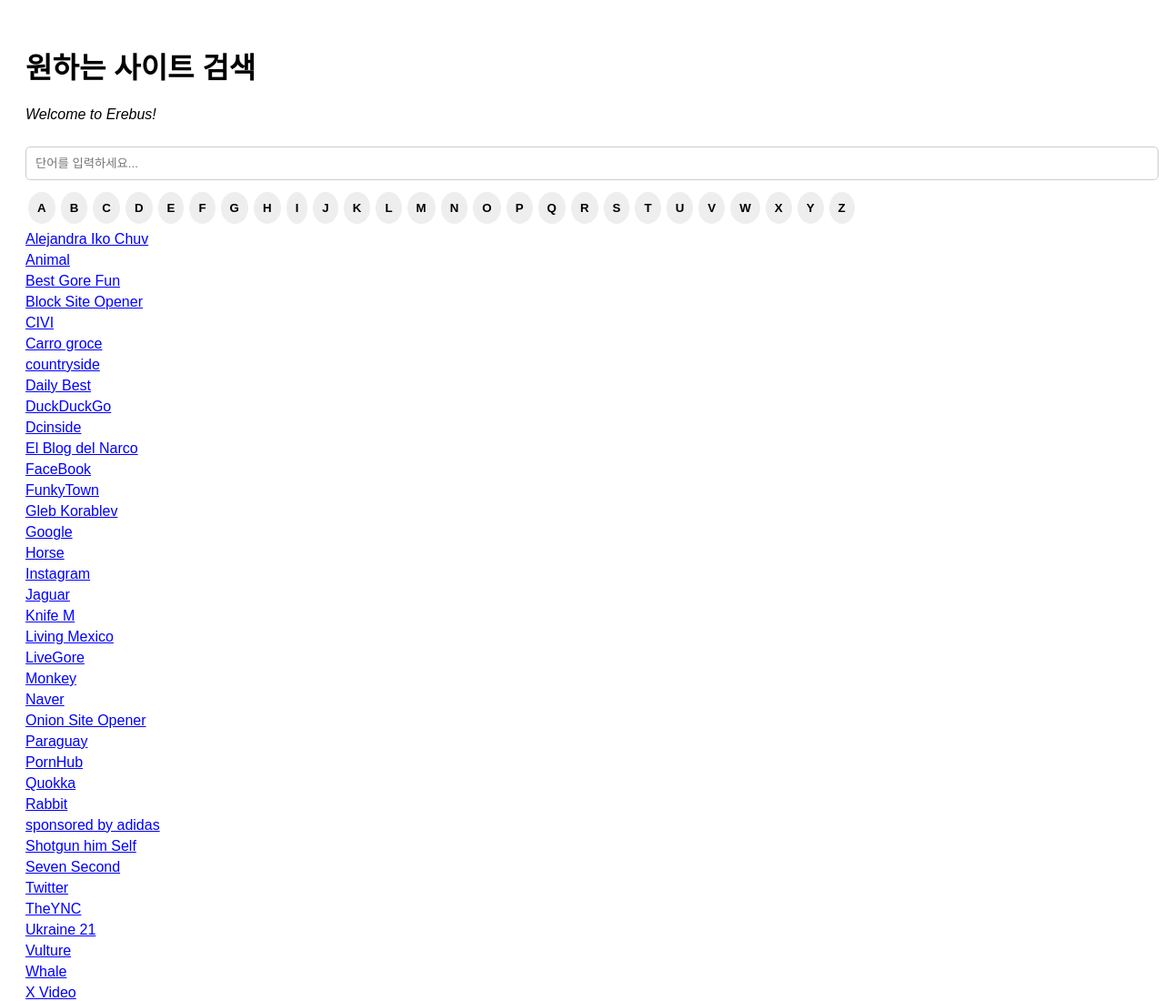
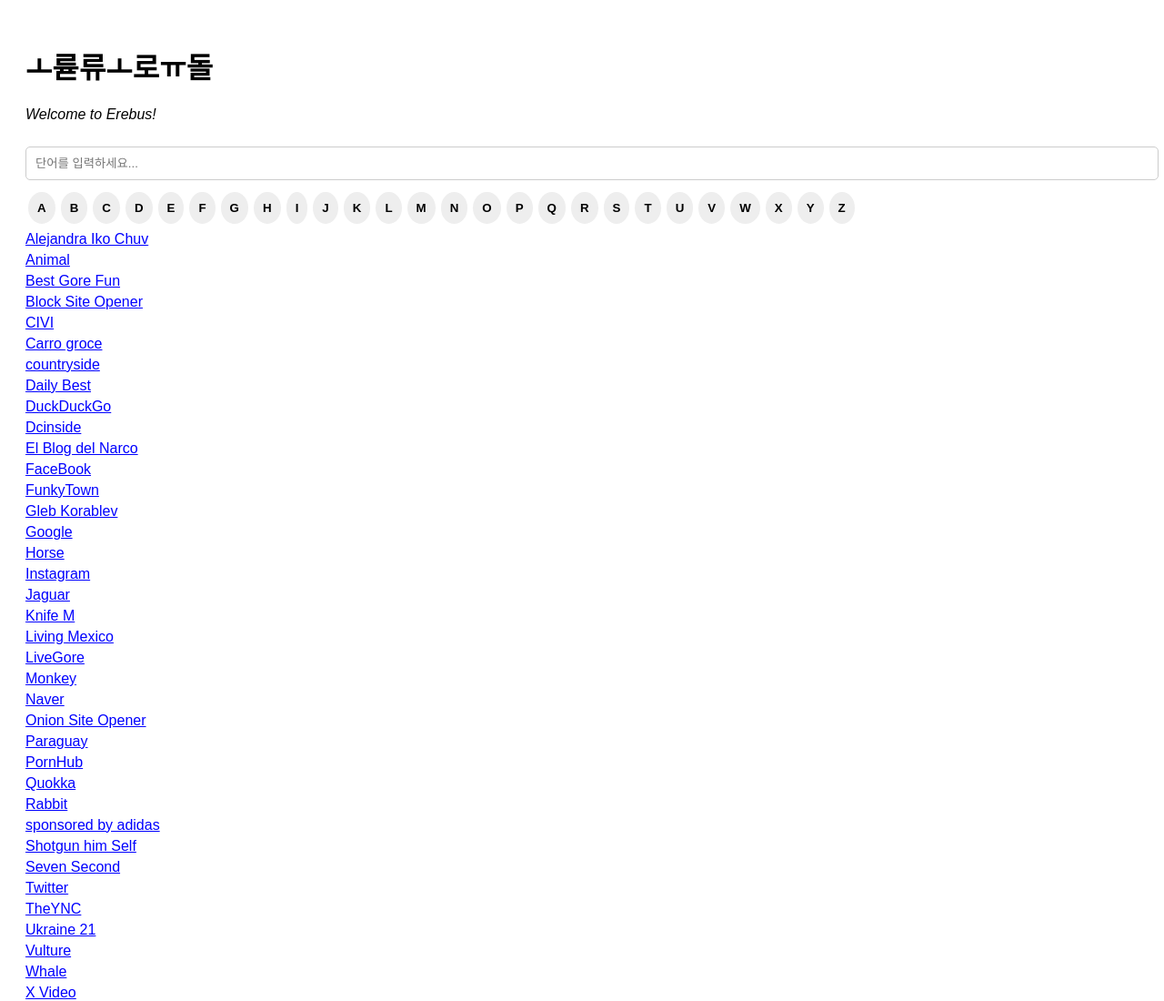
Before and after one commit to zer0xss/zero, a plain HTML site: page index.html in a window 1280 px wide. Shown: the top 1100 px of the page at 91% size. Drawn offline with Linux system fonts and the light colour scheme.

Commit message:
Update title and heading in index.html

```diff
--- a/index.html
+++ b/index.html
@@ -3,7 +3,7 @@
 <head>
   <meta charset="UTF-8" />
   <meta name="viewport" content="width=device-width, initial-scale=1.0"/>
-  <title>dddddd</title>
+  <title>원하는 사이트 검색</title>
   <style>
     body {
       font-family: Arial, sans-serif;
@@ -42,7 +42,7 @@
 </head>
 <body>
 
-  <h1>원하는 사이트 검색</h1>
+  <h1>ㅗ륟류ㅗ로ㅠ돌</h1>
   <p><em>Welcome to Erebus!</em></p>
 
   <input type="text" id="searchInput" placeholder="단어를 입력하세요..." onkeyup="search()">
```
